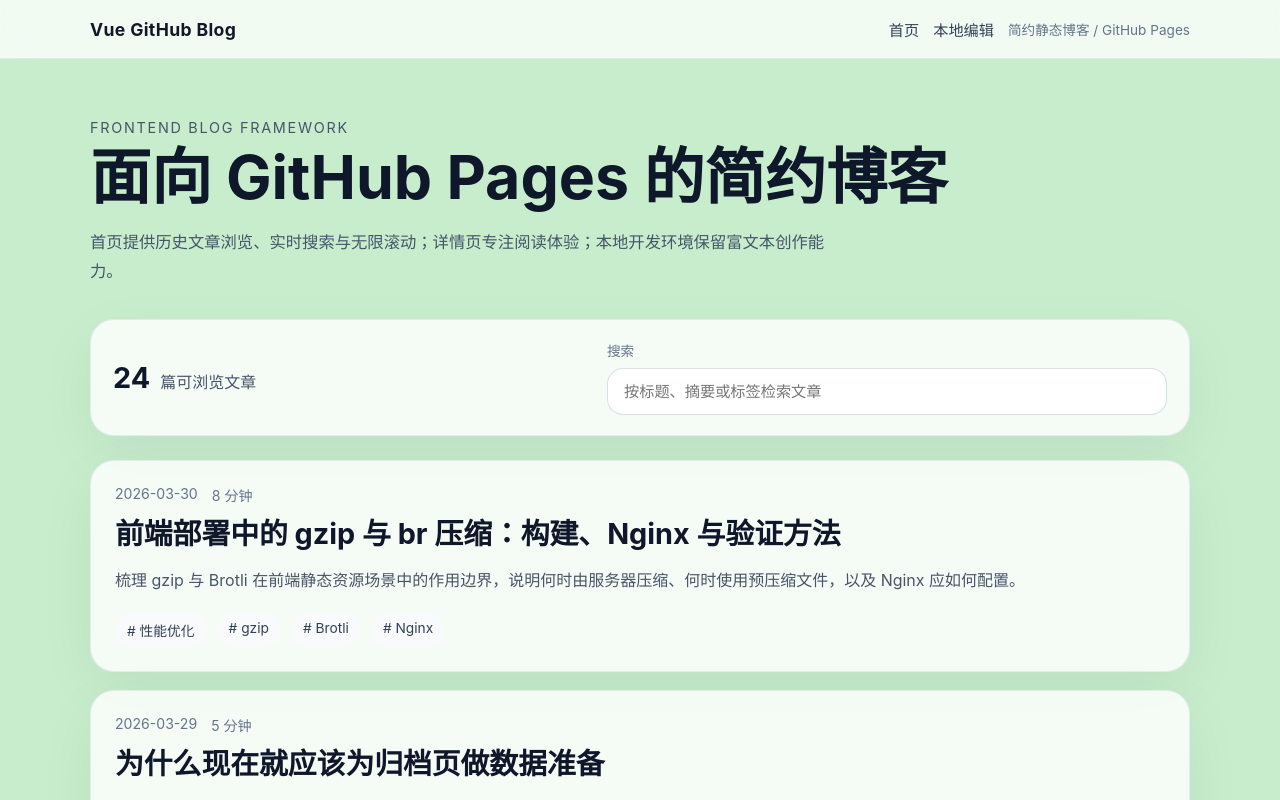
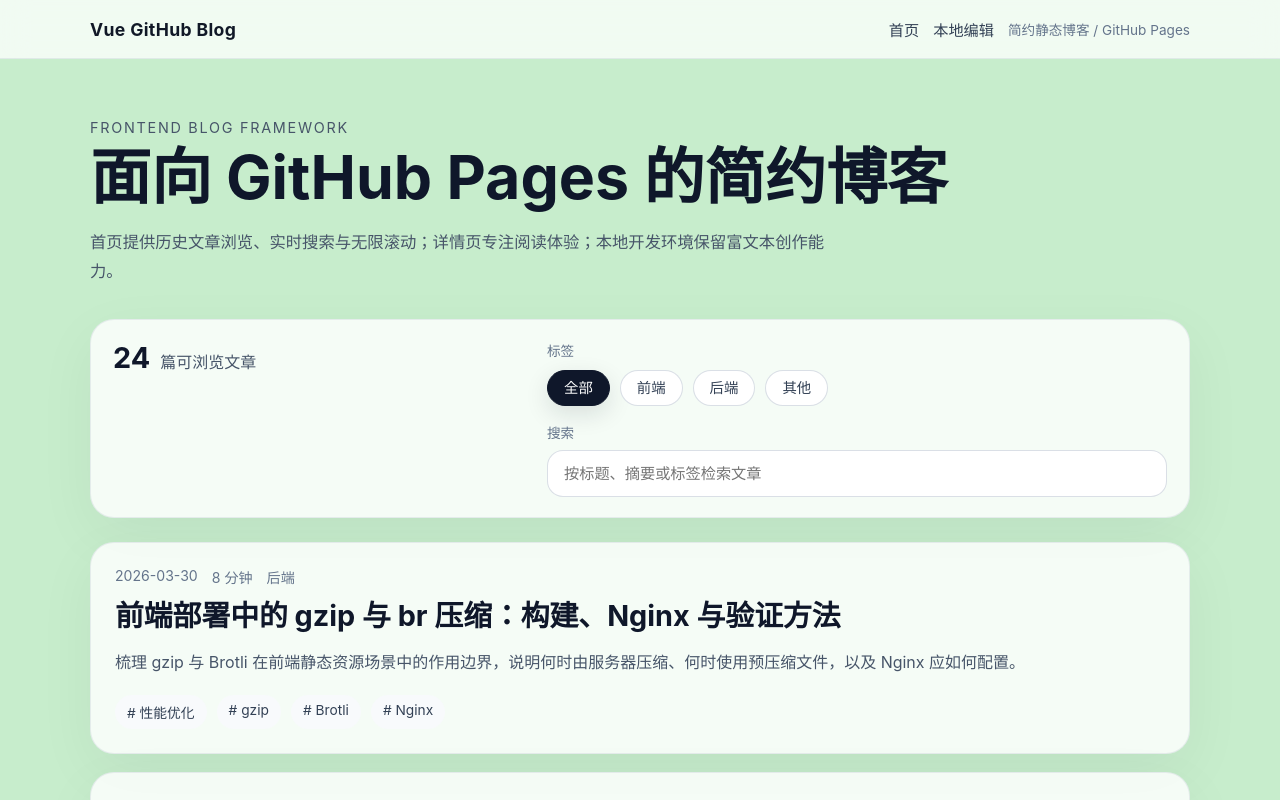
Before and after one commit to yuchangxi/ycx-vue-github-blog, a Vue app: page / in a window 1280 px wide. Shown: the top 800 px of the page. Built offline with nearby package versions, Linux system fonts and the light colour scheme.

Commit message:
增加博客标签

```diff
--- a/src/data/posts/202602.ts
+++ b/src/data/posts/202602.ts
@@ -6,6 +6,7 @@
     title: '在编码前先规划静态博客：信息架构比页面更重要',
     summary:
       '一个长期维护的博客项目，首先要解决的不是页面怎么做，而是内容如何组织、如何扩展、如何迁移。',
+    category: '前端',
     tags: ['信息架构', '项目规划', '静态博客'],
     publishedAt: '2026-02-03',
     readingTime: '5 分钟',
@@ -23,6 +24,7 @@
     title: '为什么 GitHub Pages 很适合个人前端博客',
     summary:
       '对于不依赖服务端交互的个人博客，GitHub Pages 在成本、稳定性和发布门槛之间做到了很好的平衡。',
+    category: '前端',
     tags: ['GitHub Pages', '部署', '个人博客'],
     publishedAt: '2026-02-05',
     readingTime: '4 分钟',
@@ -39,6 +41,7 @@
     id: 'minimal-homepage-content-flow',
     title: '简约首页的信息流应该如何布局',
     summary: '历史文章很多时，首页最重要的是让用户快速扫描，而不是堆砌过多视觉元素。',
+    category: '前端',
     tags: ['首页设计', '信息流', 'UI'],
     publishedAt: '2026-02-07',
     readingTime: '5 分钟',
@@ -55,6 +58,7 @@
     id: 'search-experience-for-small-blog',
     title: '小型博客的搜索体验设计',
     summary: '即便没有复杂全文检索，前端本地搜索依然可以通过交互细节提供足够好的使用体验。',
+    category: '前端',
     tags: ['搜索', '交互', '博客'],
     publishedAt: '2026-02-09',
     readingTime: '4 分钟',
@@ -71,6 +75,7 @@
     id: 'infinite-scroll-should-be-predictable',
     title: '无限滚动的关键不是酷，而是可预期',
     summary: '无限滚动最怕的是“用户不知道系统是否还在工作”，因此状态提示和节奏设计尤为重要。',
+    category: '前端',
     tags: ['无限滚动', '交互体验', '列表'],
     publishedAt: '2026-02-11',
     readingTime: '5 分钟',
@@ -87,6 +92,7 @@
     id: 'split-content-by-month-is-practical',
     title: '按月份拆分文章数据，是一种很务实的维护策略',
     summary: '当文章文件逐渐膨胀时，按月拆分可以降低单文件复杂度，同时保留统一聚合入口。',
+    category: '前端',
     tags: ['数据维护', '归档', '工程化'],
     publishedAt: '2026-02-13',
     readingTime: '5 分钟',
@@ -103,6 +109,7 @@
     id: 'static-content-and-version-control',
     title: '静态内容与版本控制天然契合',
     summary: '对于博客这种以内容为中心的项目，把文章作为代码仓库的一部分，反而更利于长期维护。',
+    category: '其他',
     tags: ['版本控制', '内容管理', 'Git'],
     publishedAt: '2026-02-15',
     readingTime: '4 分钟',
@@ -119,6 +126,7 @@
     id: 'rich-text-editor-is-only-local-tool',
     title: '富文本编辑器更适合作为本地工具，而不是线上后台',
     summary: '对于纯前端静态博客，本地编辑器承担的是创作辅助角色，而不是在线 CMS 的角色。',
+    category: '前端',
     tags: ['编辑器', '本地工具', '工作流'],
     publishedAt: '2026-02-17',
     readingTime: '5 分钟',
@@ -135,6 +143,7 @@
     id: 'scoped-styles-for-content-pages',
     title: '内容页样式为什么要尽量局部化',
     summary: '博客通常包含首页、详情页和编辑页等多种内容形态，局部化样式可以有效减少相互污染。',
+    category: '前端',
     tags: ['Scoped CSS', 'SCSS', '样式架构'],
     publishedAt: '2026-02-19',
     readingTime: '4 分钟',
@@ -151,6 +160,7 @@
     id: 'readability-matters-more-than-decoration',
     title: '在博客设计中，可读性永远比装饰更重要',
     summary: '页面越偏向内容型，就越应该让排版、留白和层级承担主要设计价值。',
+    category: '前端',
     tags: ['排版', '可读性', '设计原则'],
     publishedAt: '2026-02-21',
     readingTime: '4 分钟',
--- a/src/data/posts/202603.ts
+++ b/src/data/posts/202603.ts
@@ -5,6 +5,7 @@
     id: 'qiankun主工程-vue3-vite子工程实战',
     title: 'qiankun主工程+vue3 vite子工程实战',
     summary: '文章摘要',
+    category: '前端',
     tags: ['vite', 'qiankun微前端'],
     publishedAt: '2026-03-25',
     readingTime: '5 分钟',
@@ -16,6 +17,7 @@
     title: '前端博客架构设计：从静态托管到本地创作',
     summary:
       '围绕 GitHub Pages 的静态部署场景，梳理博客项目的信息架构、内容管理方式与页面职责划分。',
+    category: '前端',
     tags: ['架构设计', '静态站点', 'Vue'],
     publishedAt: '2026-03-01',
     readingTime: '6 分钟',
@@ -37,6 +39,7 @@
     id: 'design-minimal-blog-ui',
     title: '简约博客 UI 的实现思路',
     summary: '使用克制的配色、清晰的留白和层级分明的排版，建立一个适合长期阅读的博客界面。',
+    category: '前端',
     tags: ['设计', 'UI', '可读性'],
     publishedAt: '2026-03-08',
     readingTime: '4 分钟',
@@ -55,6 +58,7 @@
     title: '本地写作工作流：让博客创作更顺手',
     summary:
       '通过本地富文本编辑器进行草稿创作，导出 HTML 内容后回填到静态数据源中，兼顾效率与部署简洁度。',
+    category: '前端',
     tags: ['工作流', '编辑器', '工程化'],
     publishedAt: '2026-03-15',
     readingTime: '5 分钟',
@@ -75,6 +79,7 @@
     title: '搜索与无限滚动如何在博客首页协同工作',
     summary:
       '搜索承担快速定位文章的职责，无限滚动承担连续浏览的职责，二者组合可以提升历史文章的可访问性。',
+    category: '前端',
     tags: ['搜索', '无限滚动', '交互体验'],
     publishedAt: '2026-03-20',
     readingTime: '7 分钟',
@@ -91,6 +96,7 @@
     id: 'github-pages-deployment-guide',
     title: 'Vue 博客部署到 GitHub Pages 的注意事项',
     summary: '从路由模式、基础路径到静态资源引用，梳理部署到 GitHub Pages 时最常见的几个问题。',
+    category: '前端',
     tags: ['GitHub Pages', '部署', 'Vite'],
     publishedAt: '2026-03-22',
     readingTime: '6 分钟',
@@ -107,6 +113,7 @@
     id: 'content-taxonomy-for-frontend-blogs',
     title: '前端博客的内容分类法：标签、专题与归档',
     summary: '当文章数量持续增长时，合理的内容分类法能够显著降低读者查找成本，也利于作者长期维护。',
+    category: '前端',
     tags: ['内容管理', '标签系统', '信息架构'],
     publishedAt: '2026-03-23',
     readingTime: '5 分钟',
@@ -123,6 +130,7 @@
     id: 'writing-readable-css-notes',
     title: '写出可读性更高的 SCSS：命名、层级与约束',
     summary: 'SCSS 并不只是嵌套语法，更重要的是通过命名与层级控制让样式更容易维护。',
+    category: '前端',
     tags: ['SCSS', 'CSS', '可维护性'],
     publishedAt: '2026-03-24',
     readingTime: '4 分钟',
@@ -139,6 +147,7 @@
     id: 'progressive-loading-for-article-list',
     title: '文章列表的渐进加载策略',
     summary: '当历史文章较多时，渐进加载可以平衡首屏速度与可浏览深度，是无限滚动实现的核心策略。',
+    category: '前端',
     tags: ['性能', '列表加载', '无限滚动'],
     publishedAt: '2026-03-25',
     readingTime: '6 分钟',
@@ -155,6 +164,7 @@
     id: 'editor-preview-consistency',
     title: '让编辑器预览与最终阅读页保持一致',
     summary: '本地写作体验不应只关注录入效率，还要尽可能接近读者最终看到的排版效果。',
+    category: '前端',
     tags: ['编辑器', '预览', '体验设计'],
     publishedAt: '2026-03-26',
     readingTime: '5 分钟',
@@ -171,6 +181,7 @@
     id: 'static-blog-image-guidelines',
     title: '静态博客中的图片规范：尺寸、比例与容错',
     summary: '图片往往是最容易破坏版面的内容元素，提前建立宽度与溢出规则可以减少显示问题。',
+    category: '前端',
     tags: ['图片处理', '排版', '静态站点'],
     publishedAt: '2026-03-27',
     readingTime: '5 分钟',
@@ -187,6 +198,7 @@
     id: 'frontend-notes-on-search-indexes',
     title: '小型博客如何构建前端搜索索引',
     summary: '当文章规模仍在可控范围内时，基于标题、摘要和标签的前端本地搜索通常已经足够。',
+    category: '前端',
     tags: ['搜索', '前端索引', '实现方案'],
     publishedAt: '2026-03-28',
     readingTime: '4 分钟',
@@ -203,6 +215,7 @@
     id: 'building-archive-pages-later',
     title: '为什么现在就应该为归档页做数据准备',
     summary: '即使当前没有独立归档页，按月拆分数据源也能为后续扩展提供稳定基础。',
+    category: '其他',
     tags: ['归档', '数据设计', '可扩展性'],
     publishedAt: '2026-03-29',
     readingTime: '5 分钟',
@@ -220,6 +233,7 @@
     title: '前端部署中的 gzip 与 br 压缩：构建、Nginx 与验证方法',
     summary:
       '梳理 gzip 与 Brotli 在前端静态资源场景中的作用边界，说明何时由服务器压缩、何时使用预压缩文件，以及 Nginx 应如何配置。',
+    category: '后端',
     tags: ['性能优化', 'gzip', 'Brotli', 'Nginx'],
     publishedAt: '2026-03-30',
     readingTime: '8 分钟',
--- a/src/types/blog.ts
+++ b/src/types/blog.ts
@@ -1,7 +1,11 @@
+export type BlogCategory = '前端' | '后端' | '其他'
+export type BlogFilter = '全部' | BlogCategory
+
 export interface BlogPost {
   id: string
   title: string
   summary: string
+  category: BlogCategory
   tags: string[]
   publishedAt: string
   readingTime: string
--- a/src/views/HomeView.vue
+++ b/src/views/HomeView.vue
@@ -3,8 +3,11 @@
 import { RouterLink } from 'vue-router'
 
 import { blogPosts } from '@/data/blog-posts'
+import type { BlogFilter } from '@/types/blog'
 
+const categoryOptions: BlogFilter[] = ['全部', '前端', '后端', '其他']
 const searchKeyword = ref('')
+const activeCategory = ref<BlogFilter>('全部')
 // 当前已渲染的文章数量；首页初次只展示首批数据，后续通过无限滚动逐步增加。
 const visibleCount = ref(3)
 // 每次触底后新增加载的文章数量。
@@ -17,17 +20,18 @@
 })
 
 const hasActiveSearch = computed(() => searchKeyword.value.trim().length > 0)
+const hasActiveCategoryFilter = computed(() => activeCategory.value !== '全部')
+const hasActiveFilter = computed(() => hasActiveSearch.value || hasActiveCategoryFilter.value)
 
 const filteredPosts = computed(() => {
     const keyword = searchKeyword.value.trim().toLowerCase()
 
-    if (!keyword) {
-        return sortedPosts
-    }
+    return sortedPosts.filter((post) => {
+        const matchesCategory = activeCategory.value === '全部' || post.category === activeCategory.value
+        const searchableText = [post.title, post.summary, post.tags.join(' ')].join(' ').toLowerCase()
+        const matchesKeyword = !keyword || searchableText.includes(keyword)
 
-    return sortedPosts.filter((post) => {
-        const searchableText = [post.title, post.summary, post.tags.join(' ')].join(' ').toLowerCase()
-        return searchableText.includes(keyword)
+        return matchesCategory && matchesKeyword
     })
 })
 
@@ -42,13 +46,14 @@
     visibleCount.value = Math.min(visibleCount.value + batchSize, filteredPosts.value.length)
 }
 
-const resetSearch = () => {
+const resetFilters = () => {
     searchKeyword.value = ''
+    activeCategory.value = '全部'
     visibleCount.value = batchSize
 }
 
-// 搜索词变化时，重置展示数量，避免沿用旧的滚动进度导致筛选结果显示异常。
-watch(searchKeyword, () => {
+// 搜索词或分类变化时，重置展示数量，避免沿用旧的滚动进度导致筛选结果显示异常。
+watch([searchKeyword, activeCategory], () => {
     visibleCount.value = batchSize
 })
 
@@ -105,16 +110,33 @@
     <section class="toolbar-card">
         <div class="toolbar-card__meta">
             <strong>{{ filteredPosts.length }}</strong>
-            <span>{{ hasActiveSearch ? '篇筛选结果' : '篇可浏览文章' }}</span>
+            <span>{{ hasActiveFilter ? '篇筛选结果' : '篇可浏览文章' }}</span>
+        </div>
+        <div class="toolbar-card__filters">
+            <div class="category-filter">
+                <span class="category-filter__label">标签</span>
+                <div class="category-filter__list">
+                    <button
+                        v-for="category in categoryOptions"
+                        :key="category"
+                        class="category-filter__item"
+                        :class="{ 'category-filter__item--active': activeCategory === category }"
+                        type="button"
+                        @click="activeCategory = category"
+                    >
+                        {{ category }}
+                    </button>
+                </div>
             </div>
             <div class="toolbar-card__actions">
                 <label class="search-box">
                     <span class="search-box__label">搜索</span>
                     <input v-model="searchKeyword" class="search-box__input" type="text" placeholder="按标题、摘要或标签检索文章" />
                 </label>
-            <button v-if="hasActiveSearch" class="toolbar-card__reset" type="button" @click="resetSearch">
+                <button v-if="hasActiveFilter" class="toolbar-card__reset" type="button" @click="resetFilters">
                     清空筛选
                 </button>
+            </div>
         </div>
     </section>
 
@@ -123,6 +145,7 @@
             <div class="post-card__meta">
                 <span>{{ post.publishedAt }}</span>
                 <span>{{ post.readingTime }}</span>
+                <span>{{ post.category }}</span>
             </div>
             <RouterLink class="post-card__title" :to="`/post/${post.id}`">
                 {{ post.title }}
@@ -135,14 +158,14 @@
 
         <div v-if="!filteredPosts.length" class="empty-state">
             <p class="empty-state__title">未找到匹配文章</p>
-            <p class="empty-state__description">可以尝试缩短关键词，或者直接浏览全部历史文章。</p>
-            <button class="empty-state__reset" type="button" @click="resetSearch">返回全部文章</button>
+            <p class="empty-state__description">可以尝试切换标签、缩短关键词，或者直接浏览全部历史文章。</p>
+            <button class="empty-state__reset" type="button" @click="resetFilters">返回全部文章</button>
         </div>
 
         <div ref="sentinel" class="load-status">
             <template v-if="filteredPosts.length">
                 <p v-if="hasMore">继续向下滚动，自动加载更多文章…</p>
-                <p v-else>{{ hasActiveSearch ? '筛选结果已全部展示' : '已经加载完全部文章' }}</p>
+                <p v-else>{{ hasActiveFilter ? '筛选结果已全部展示' : '已经加载完全部文章' }}</p>
             </template>
         </div>
     </section>
@@ -188,7 +211,7 @@
 
 .toolbar-card {
     display: flex;
-    align-items: center;
+    align-items: flex-start;
     justify-content: space-between;
     gap: 20px;
     padding: 20px 22px;
@@ -206,11 +229,18 @@
         }
     }
 
+    &__filters {
+        display: flex;
+        flex-direction: column;
+        gap: 16px;
+        width: min(620px, 100%);
+    }
+
     &__actions {
         display: flex;
         align-items: flex-end;
         gap: 12px;
-        width: min(560px, 100%);
+        width: 100%;
     }
 
     &__reset {
@@ -224,6 +254,51 @@
 
         &:hover {
             background: #1e293b;
+        }
+    }
+}
+
+.category-filter {
+    display: flex;
+    flex-direction: column;
+    gap: 10px;
+
+    &__label {
+        font-size: 0.85rem;
+        color: #64748b;
+    }
+
+    &__list {
+        display: flex;
+        flex-wrap: wrap;
+        gap: 10px;
+    }
+
+    &__item {
+        border: 1px solid rgba(148, 163, 184, 0.35);
+        border-radius: 999px;
+        padding: 10px 16px;
+        background: #fff;
+        color: #334155;
+        font-size: 0.9rem;
+        line-height: 1;
+        cursor: pointer;
+        transition:
+            color 0.2s ease,
+            border-color 0.2s ease,
+            background-color 0.2s ease,
+            box-shadow 0.2s ease;
+
+        &:hover {
+            border-color: #94a3b8;
+            color: #0f172a;
+        }
+
+        &--active {
+            border-color: #0f172a;
+            background: #0f172a;
+            color: #fff;
+            box-shadow: 0 8px 24px rgba(15, 23, 42, 0.12);
         }
     }
 }
@@ -275,6 +350,7 @@
     &__meta {
         display: flex;
         gap: 14px;
+        flex-wrap: wrap;
         font-size: 0.88rem;
         color: #64748b;
     }
@@ -358,10 +434,14 @@
         flex-direction: column;
         align-items: stretch;
 
+        &__filters,
+        &__actions {
+            width: 100%;
+        }
+
         &__actions {
             flex-direction: column;
             align-items: stretch;
-            width: 100%;
         }
     }
 }
```
Lines whose indentation alone changed are shown as unchanged.
